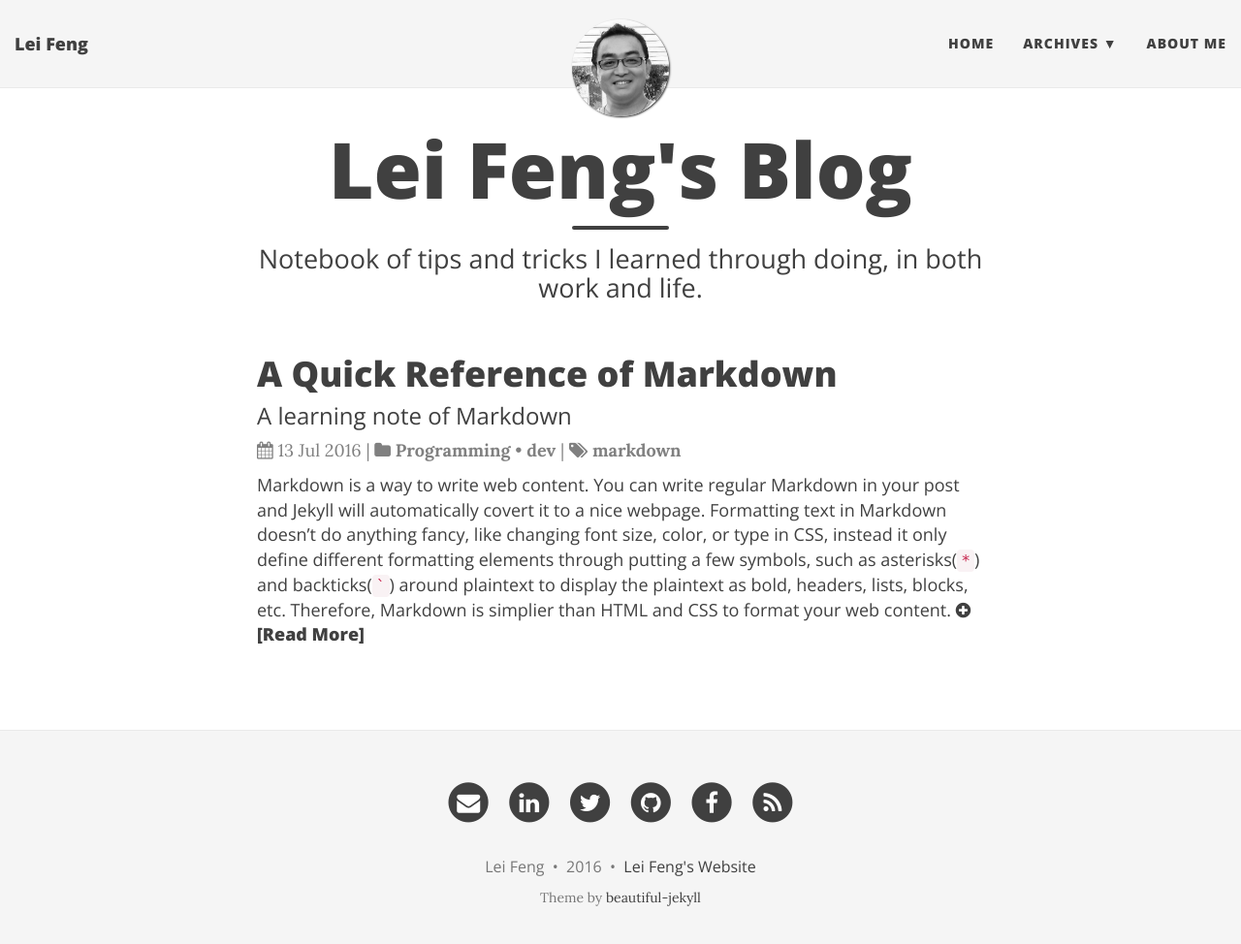
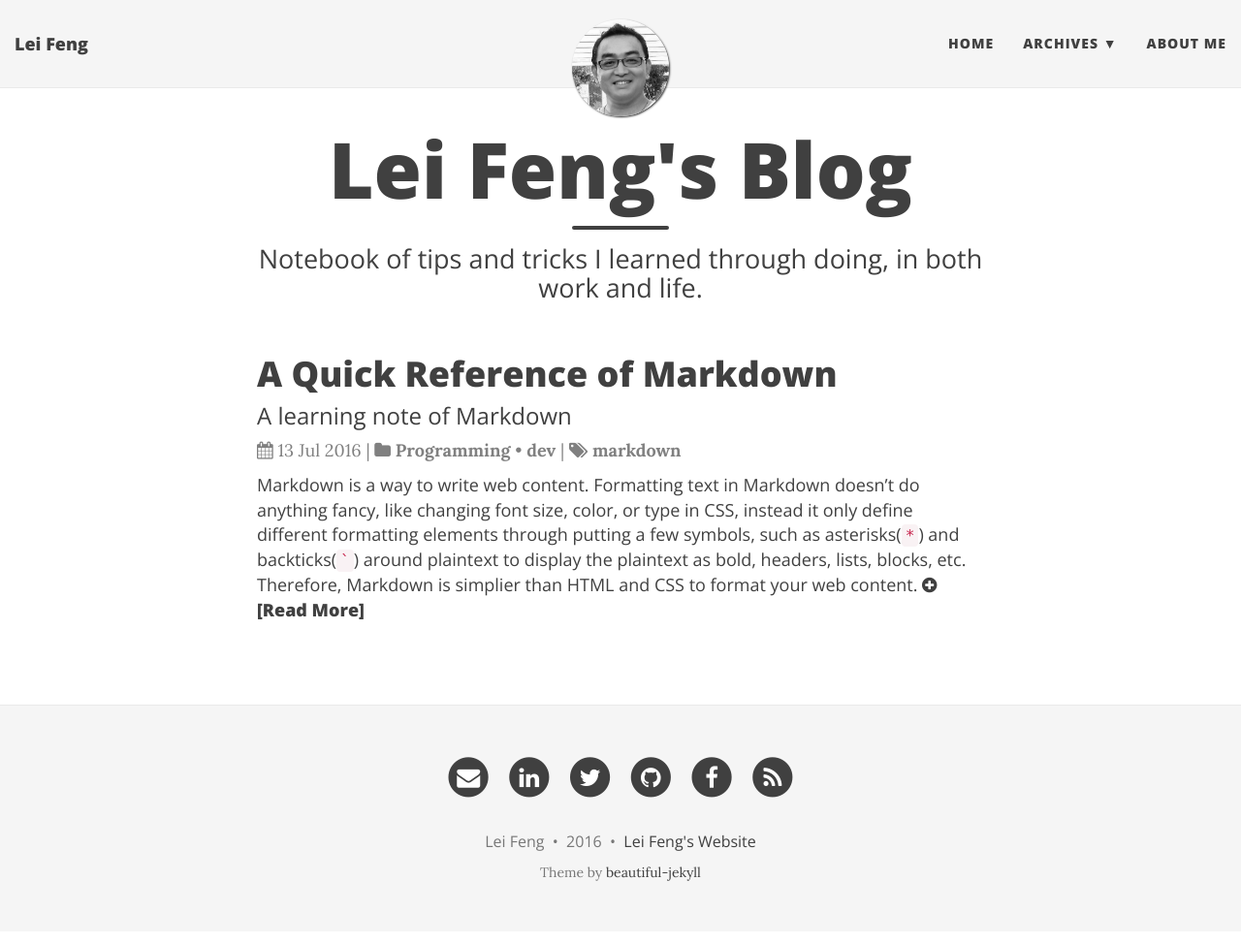
Before and after one commit to stonefl/stonefl.github.io, a Jekyll site: the page built from index.html, in a window 1280 px wide and 987 px high. Shown: the top 974 px of the window at 97% size. Built offline with Jekyll 4.4.1, drawn with Linux system fonts in a browser that asks for light colours; nearby versions of some CDN libraries; the list of posts is cut into pages by our own code.

Commit message:
Updated 2015-02-20-test-markdown.md

```diff
--- a/_posts/2015-02-20-test-markdown.md
+++ b/_posts/2015-02-20-test-markdown.md
@@ -11,7 +11,7 @@ tags: Markdown
 date: '2016-07-13'
 ---
 
-[Markdown](http://markdowntutorial.com/) is a way to write web content. You can write regular Markdown in your post and Jekyll will automatically covert it to a nice webpage. Formatting text in Markdown doesn't do anything fancy, like changing font size, color, or type in CSS, instead it only define different formatting elements through putting a few symbols, such as asterisks(`*`) and backticks(`` ` ``) around plaintext to display the plaintext as bold, headers, lists, blocks, etc. Therefore, Markdown is simplier than HTML and CSS to format your web content.
+[Markdown](http://markdowntutorial.com/) is a way to write web content. Formatting text in Markdown doesn't do anything fancy, like changing font size, color, or type in CSS, instead it only define different formatting elements through putting a few symbols, such as asterisks(`*`) and backticks(`` ` ``) around plaintext to display the plaintext as bold, headers, lists, blocks, etc. Therefore, Markdown is simplier than HTML and CSS to format your web content.
 <!--more-->
 
 This post lists out some frequently used formatting elements in Markdown. It is used as a quick reference to me.
```
